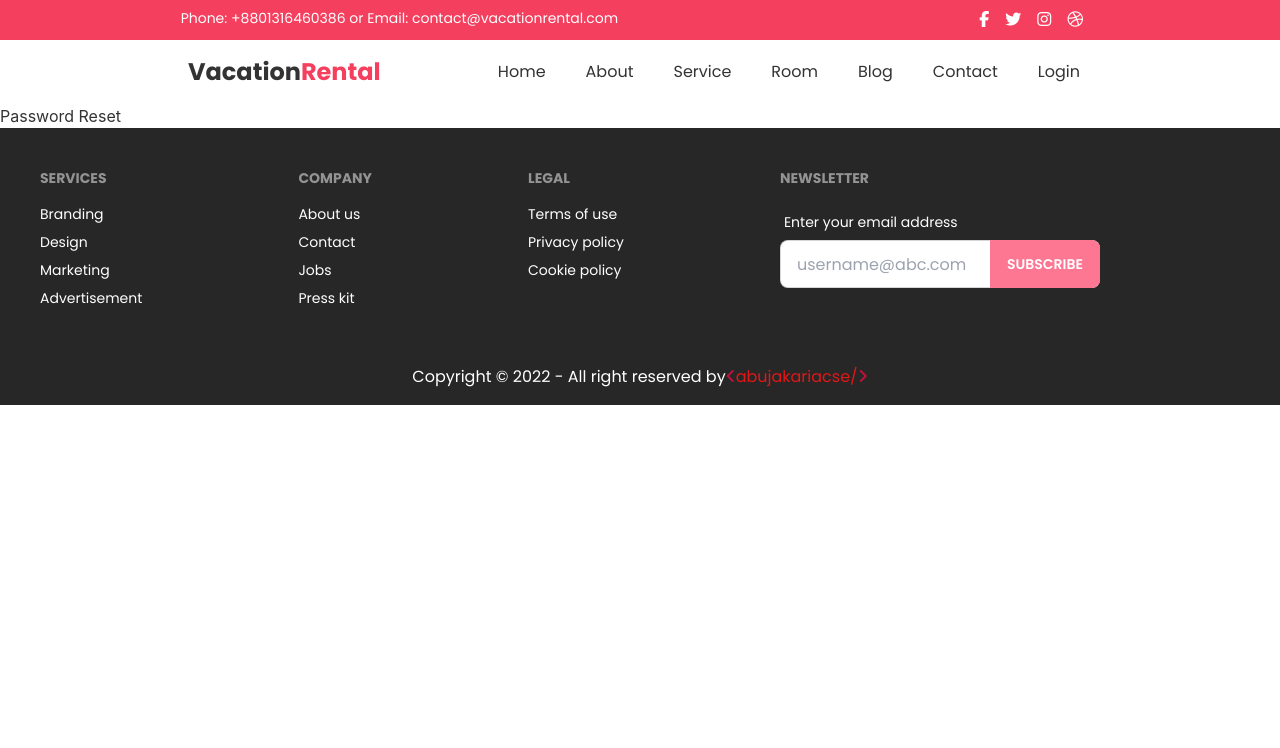
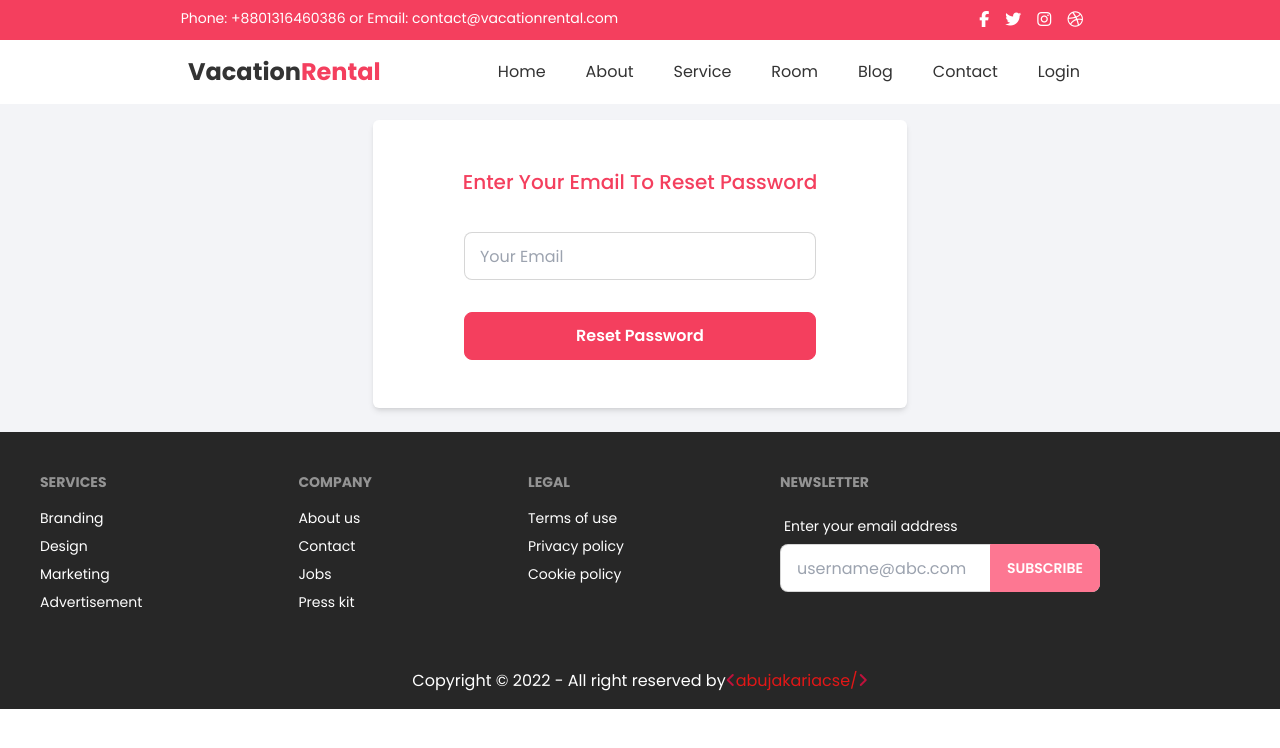
Before and after one commit to abujakariacse/vacation-rental, a React (Create React App) app: page /passwordreset in a window 1280 px wide. Shown: the top 748 px of the page. Built offline with nearby package versions, Linux system fonts and the light colour scheme; no server answers.

Commit message:
forget password implemented

```diff
--- a/src/Pages/PasswordReset.js
+++ b/src/Pages/PasswordReset.js
@@ -1,11 +1,95 @@
-import React from 'react';
+import React, { useState } from "react";
+import { sendPasswordResetEmail } from "firebase/auth";
+import auth from "../firebase.init";
+import { useForm } from "react-hook-form";
+import Swal from "sweetalert2";
 
 const PasswordReset = () => {
-    return (
-        <div>
-            <h2>Password Reset</h2>
+  const {
+    register,
+    formState: { errors },
+    handleSubmit,
+  } = useForm();
+  const [error, setError] = useState("");
+  const onSubmit = (data) => {
+    const email = data.email;
+    sendPasswordResetEmail(auth, email)
+      .then(() => {
+        const Toast = Swal.mixin({
+          toast: true,
+          position: "top-end",
+          showConfirmButton: false,
+          timer: 3000,
+          timerProgressBar: true,
+          didOpen: (toast) => {
+            toast.addEventListener("mouseenter", Swal.stopTimer);
+            toast.addEventListener("mouseleave", Swal.resumeTimer);
+          },
+        });
+        Swal.fire({
+          icon: "success",
+          title: "Successful",
+          text: "Reset Email Sent Successfully",
+          showCloseButton: true,
+        });
+      })
+      .catch((error) => {
+        setError(error?.message);
+      });
+  };
+  return (
+    <div className="font-[Poppins] bg-accent flex justify-center">
+      <div className="card bg-base-100 lg:w-5/12 lg:shadow-md lg:rounded-md rounded-none lg:my-4 my-3 mb-8 lg:mb-6 lg:py-4">
+        <div className="card-body">
+          <h1 className="text-center text-xl font-medium mb-5 text-primary">
+            Enter Your Email To Reset Password
+          </h1>
+          <span className="text-center text-primary font-medium">{error}</span>
+          <form onSubmit={handleSubmit(onSubmit)}>
+            <div className="mb-2 lg:w-9/12 mx-auto">
+              <div>
+                <input
+                  {...register("email", {
+                    required: {
+                      value: true,
+                      message: "Email is Required",
+                    },
+                    pattern: {
+                      value: /[a-z0-9]+@[a-z]+\.[a-z]{2,3}/,
+                      message: "Provide a valid Email",
+                    },
+                  })}
+                  type="text"
+                  name="email"
+                  placeholder="Your Email"
+                  className="input input-bordered w-full max-w-lg focus:outline-none focus:border-2 text-base input-field"
+                />
+                <label className="label">
+                  {errors.email?.type === "required" && (
+                    <span className="text-sm text-red-500">
+                      {errors.email.message}
+                    </span>
+                  )}
+                  {errors.email?.type === "pattern" && (
+                    <span className="text-sm text-red-500">
+                      {errors.email.message}
+                    </span>
+                  )}
+                </label>
+              </div>
+            </div>
+            <div className="lg:mt-4 mt-2 text-center">
+              <input
+                className="btn lg:w-9/12 w-full btn-primary text-base normal-case text-white"
+                type="submit"
+                value="Reset Password"
+              />
+            </div>
+          </form>
         </div>
-    );
+      </div>
+    </div>
+  );
 };
 
 export default PasswordReset;
```
